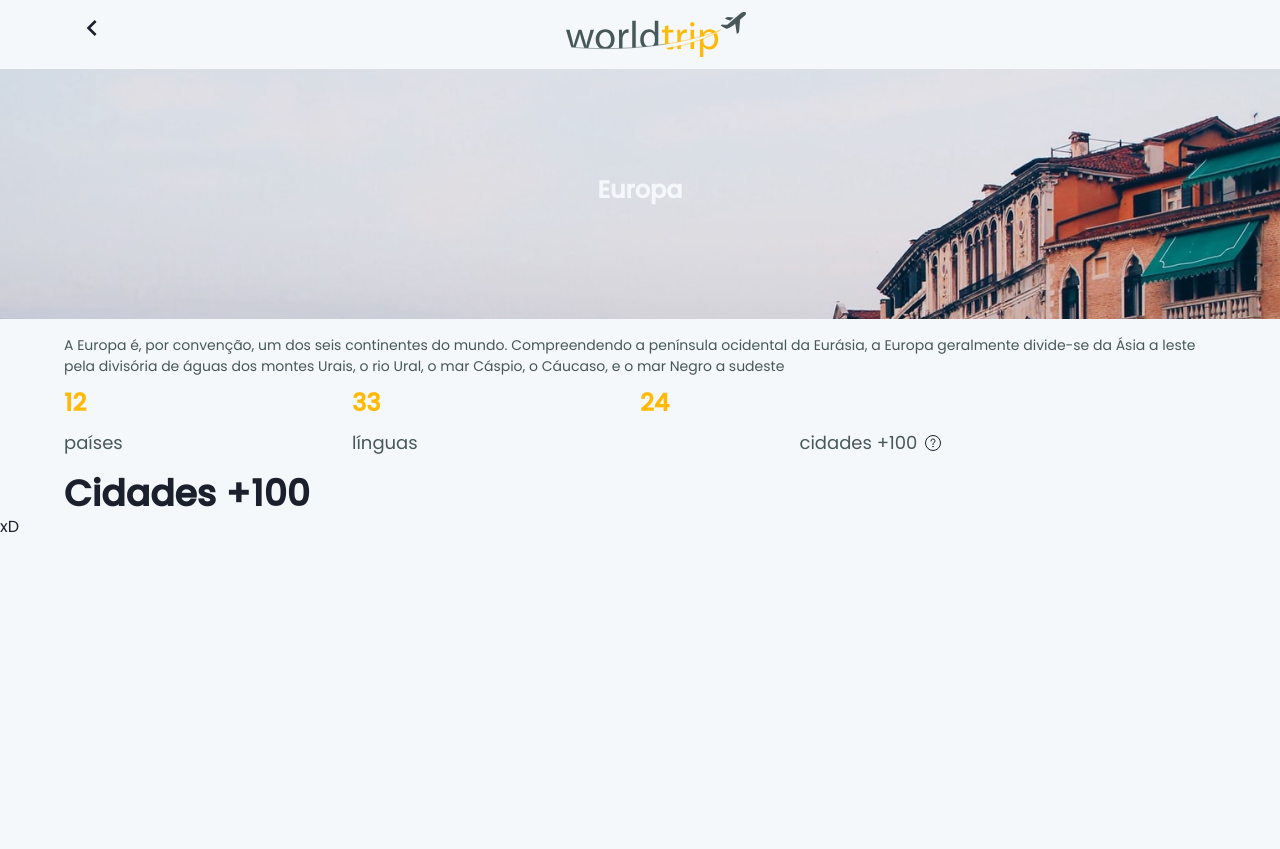
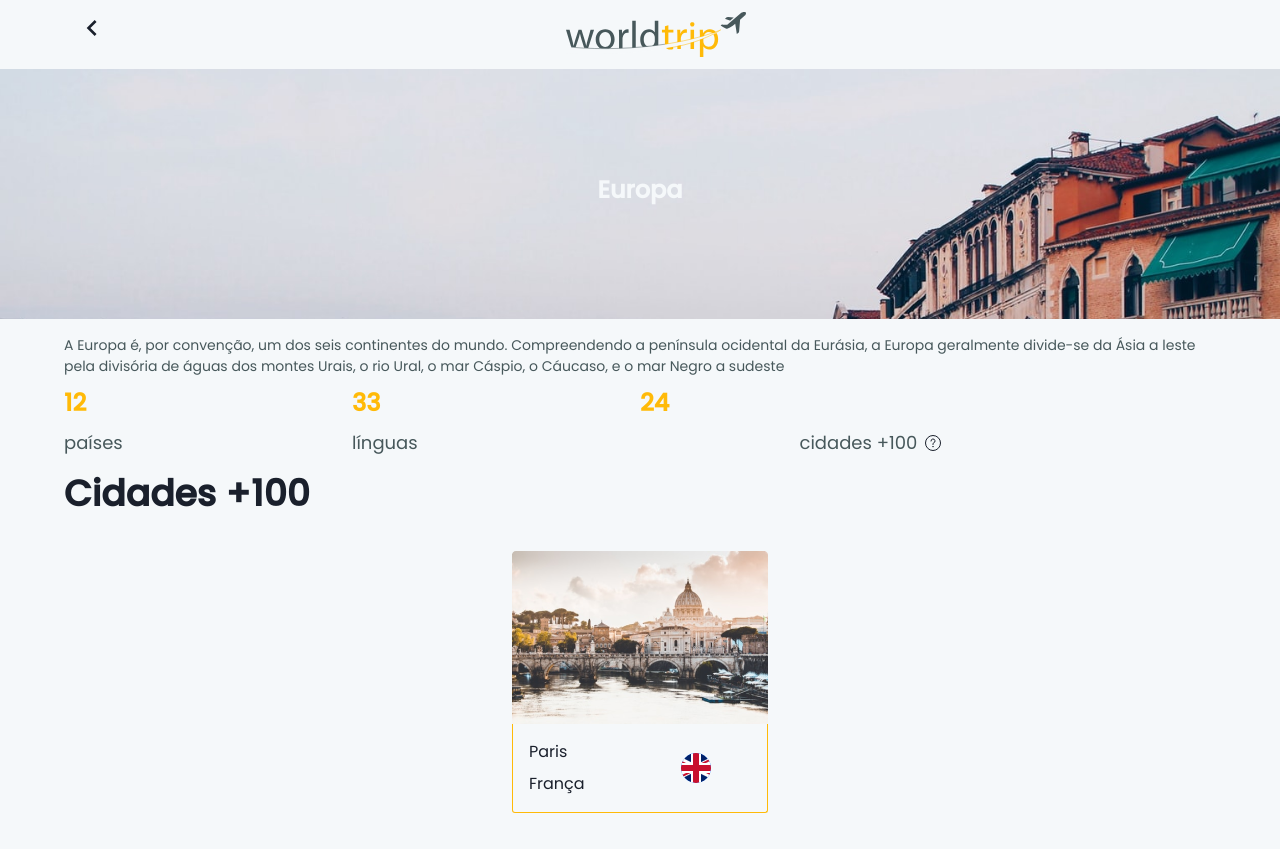
Before and after one commit to Dathin/chakraui, a Next.js app: page /contnents/europe in a window 1280 px wide. Before the commit the page ends 800 px from the top, so only its background shows below. Built offline with nearby package versions, Linux system fonts and the light colour scheme.

Commit message:
feat: cities simple grid

```diff
--- a/src/components/Cities/index.tsx
+++ b/src/components/Cities/index.tsx
@@ -1,3 +1,7 @@
+import { Avatar, Box, Center, Flex, SimpleGrid, Stack } from "@chakra-ui/react";
+import React from "react";
+import Image from 'next/image'
+
 interface CitiesProps {
     top100Cities: {
           image: string,
@@ -8,5 +12,21 @@ interface CitiesProps {
 }
 
 export function Cities({top100Cities}: CitiesProps){
-    return <h1>xD</h1>
+    return <Flex w="100%" justifyContent="center" pt={9} mb={9}>
+        <SimpleGrid columns={1} spacing={10} >
+            {/* {top100Cities.map(() => )} */}
+            <Stack width="256" spacing={0}>
+                <Image width="256" height="173" src="/rome.png" alt="Roma" />
+                <Flex w="100%" p={4} border="1px solid #FFBA08" borderBottomRadius={3} borderTop="none">
+                    <Stack w="50%">
+                        <div>Paris</div>
+                        <div>França</div>
+                    </Stack>
+                    <Flex w="50%" justifyContent="center" alignItems="center">
+                        <Avatar name="defaultcontryavatar" width="30" height="30" src="/defaulcountryavatar.png" />
+                    </Flex>
+                </Flex>
+            </Stack>
+        </SimpleGrid>
+    </Flex>
 }
```
Also changed, not shown: public/defaulcountryavatar.png (added).
